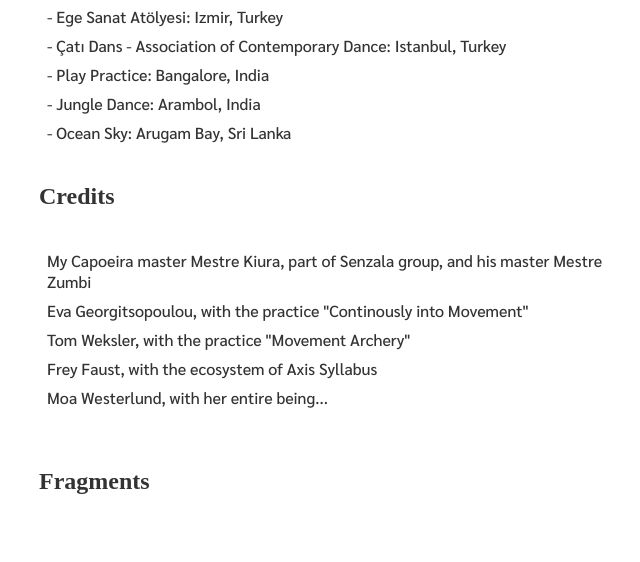
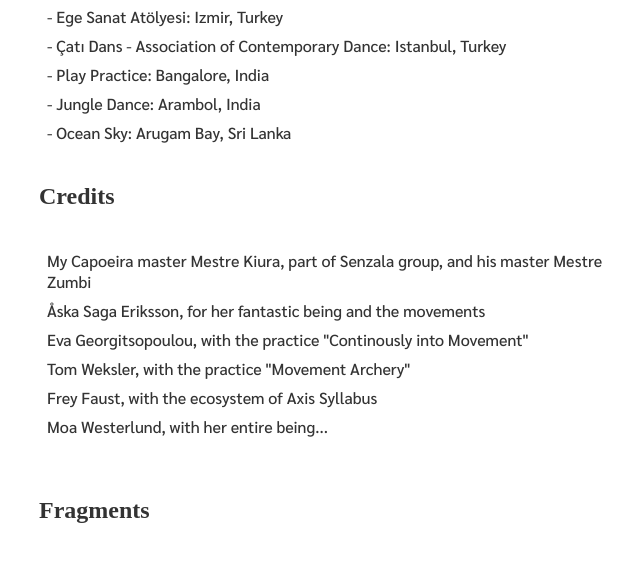
Before and after one commit to eminx/infinitesimals.space, a React (Create React App) app: page /spiral-sphinx in a window 1280 px wide. Shown: the part 1277-1839 px from the top of the page, without its empty margins (312-952 px from the left). Built offline with nearby package versions, Linux system fonts and the light colour scheme.

Commit message:
added aska saga

```diff
--- a/src/pages/Spiral-Sphinx.js
+++ b/src/pages/Spiral-Sphinx.js
@@ -99,6 +99,9 @@
               master Mestre Zumbi
             </li>
             <li>
+              Åska Saga Eriksson, for her fantastic being and the movements
+            </li>
+            <li>
               Eva Georgitsopoulou, with the practice "Continously into Movement"
             </li>
             <li>Tom Weksler, with the practice "Movement Archery"</li>
```
